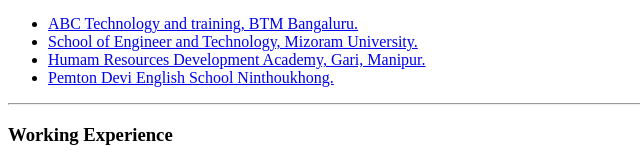
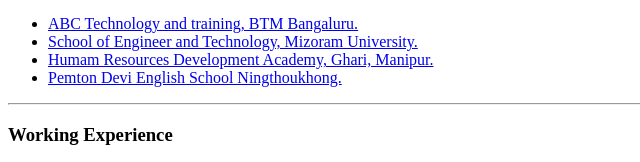
Before and after one commit to decoderoc/cv, a plain HTML site: page index.html in a window 1280 px wide. Shown: the part 408-570 px from the top of the page, 0-640 px from the left. Drawn offline with Linux system fonts and the light colour scheme.

Commit message:
Update index.html

```diff
--- a/index.html
+++ b/index.html
@@ -33,8 +33,8 @@
     <ul>
         <li><a href="https://abctechtraining.com/">ABC Technology and training, BTM Bangaluru.</a></li>
         <li><a href="https://mzu.edu.in/">School of Engineer and Technology, Mizoram University.</a></li>
-        <li><a href="https://hrdacademy.in/">Humam Resources Development Academy, Gari, Manipur.</a></li>
-        <li><a href="https://www.facebook.com/pemtondevienglishschool/">Pemton Devi English School Ninthoukhong.</a>
+        <li><a href="https://hrdacademy.in/">Humam Resources Development Academy, Ghari, Manipur.</a></li>
+        <li><a href="https://www.facebook.com/pemtondevienglishschool/">Pemton Devi English School Ningthoukhong.</a>
         </li>
     </ul>
     <hr>
```
